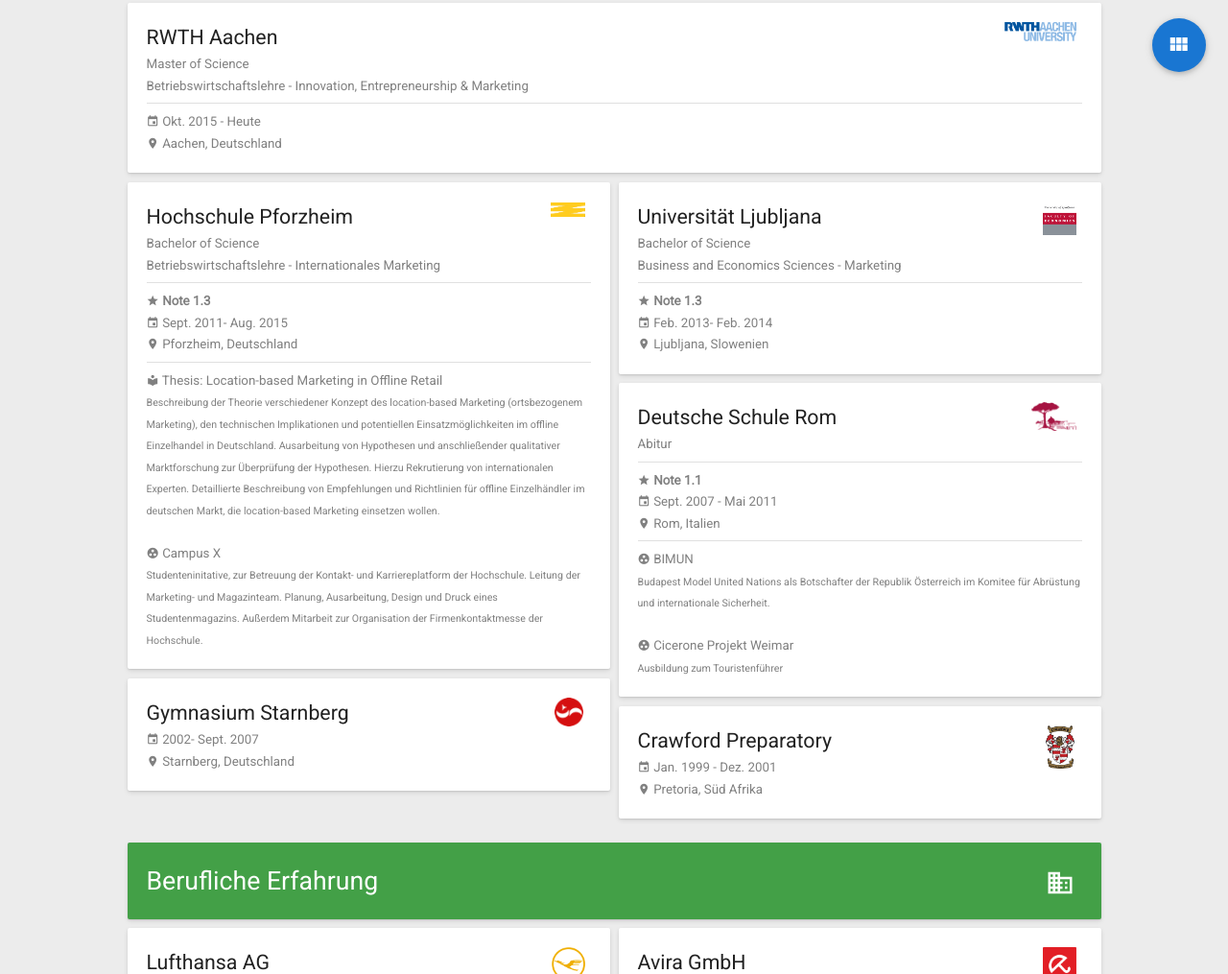
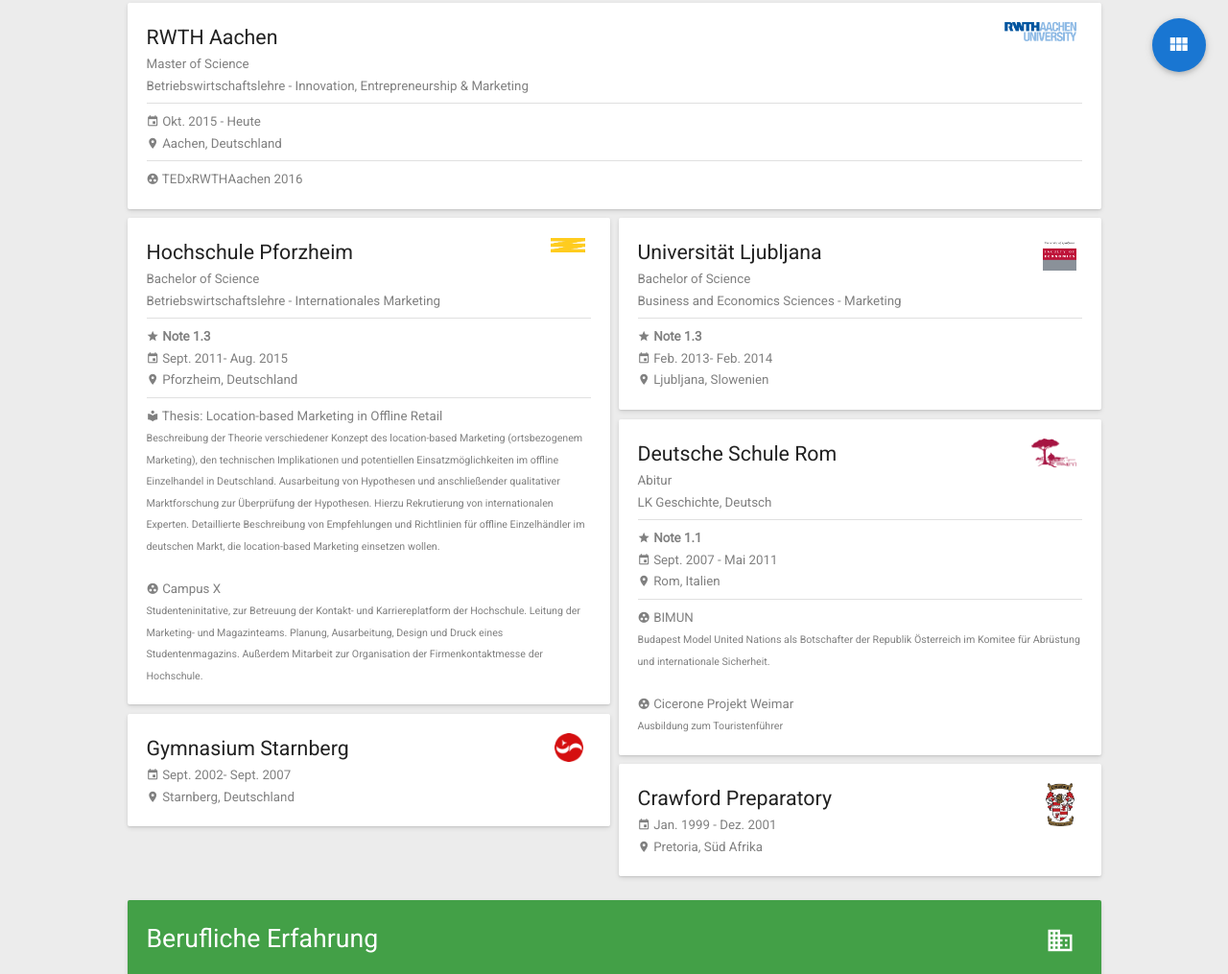
Before and after one commit to mvbeust/mvbeust.github.io, a plain HTML site: page de/index.html in a window 1280 px wide. Shown: the part 687-1702 px from the top of the page at 96% size. Drawn offline with Linux system fonts and the light colour scheme.

Commit message:
TEDx hinzufügen
TEDx hinzufügen und Fehler im Deutschen entfernen

```diff
--- a/de/index.html
+++ b/de/index.html
@@ -230,6 +230,9 @@
             <a href="https://www.google.de/maps/place/RWTH+Aachen+University/@50.7800778,6.0656869,17z/data=!3m1!4b1!4m2!3m1!1s0x47c09979a153d7b5:0x8916c62aa69322e7?hl=en" style="text-transform:none" target="_blank"><i class="material-icons" style="font-size:10pt; top:2px; position:relative; color: grey">place</i><i style="font-style:normal; font-size:10pt; text-align:left; color:grey"> Aachen, Deutschland</i>
 
                             </a>
+                            <div class="divider" style="margin: 7px 0 7px 0;"></div><a href="http://tedx.rwth-aachen.de/" style="text-transform:none" target="_blank"><i class="material-icons" style="font-size:10pt; top:2px; position:relative; color: grey">group_work</i><i style="font-style:normal; font-size:10pt; text-align:left; color:grey"> TEDxRWTHAachen 2016</i>
+
+                                            </a>
           </div>
         </div>
       </div>
@@ -267,7 +270,7 @@
 
                             </a>
             <br>
-            <i style="font-style:normal; font-size:8pt; text-align:left; color:grey">Studenteninitative, zur Betreuung der Kontakt- und Karriereplatform der Hochschule. Leitung der Marketing- und Magazinteam. Planung, Ausarbeitung, Design und Druck eines Studentenmagazins. Außerdem Mitarbeit zur Organisation der Firmenkontaktmesse der Hochschule.</i>
+            <i style="font-style:normal; font-size:8pt; text-align:left; color:grey">Studenteninitative, zur Betreuung der Kontakt- und Karriereplatform der Hochschule. Leitung der Marketing- und Magazinteams. Planung, Ausarbeitung, Design und Druck eines Studentenmagazins. Außerdem Mitarbeit zur Organisation der Firmenkontaktmesse der Hochschule.</i>
 
             <!--<div
                             class="divider" style="margin: 7px 0 7px 0;"></div>
@@ -317,7 +320,7 @@
             </span>
             <i style="font-style:normal; font-size:16pt; text-align:left">Deutsche Schule Rom</i>
 
-            <br> <i style="font-style:normal; font-size:10pt; text-align:left; color:grey">Abitur</i>
+            <br> <i style="font-style:normal; font-size:10pt; text-align:left; color:grey">Abitur<br>LK Geschichte, Deutsch</i>
 
             <div class="divider" style="margin: 7px 0 7px 0;"></div> <i class="material-icons" style="font-size:10pt; top:2px; position:relative; color: grey">grade</i><b style="font-size:10pt; text-align:left; color:grey"> Note 1.1</b>
 
@@ -358,7 +361,7 @@
             </span>
             <i style="font-style:normal; font-size:16pt; text-align:left">Gymnasium Starnberg</i>
 
-            <br> <i class="material-icons" style="font-size:10pt; top:2px; position:relative; color: grey">event</i><i style="font-style:normal; font-size:10pt; text-align:left; color:grey"> 2002- Sept. 2007</i>
+            <br> <i class="material-icons" style="font-size:10pt; top:2px; position:relative; color: grey">event</i><i style="font-style:normal; font-size:10pt; text-align:left; color:grey"> Sept. 2002- Sept. 2007</i>
 
             <br>
             <a href="https://www.google.de/maps/place/Gymnasium+Starnberg/@48.0030821,11.3444023,17z/data=!3m1!4b1!4m2!3m1!1s0x479dd02ebed248df:0x13fc307ac231dcfa?hl=en" style="text-transform:none" target="_blank"><i class="material-icons" style="font-size:10pt; top:2px; position:relative; color: grey">place</i><i style="font-style:normal; font-size:10pt; text-align:left; color:grey"> Starnberg, Deutschland</i>
```
Also changed, not shown: index.html (+4 -0 lines).
